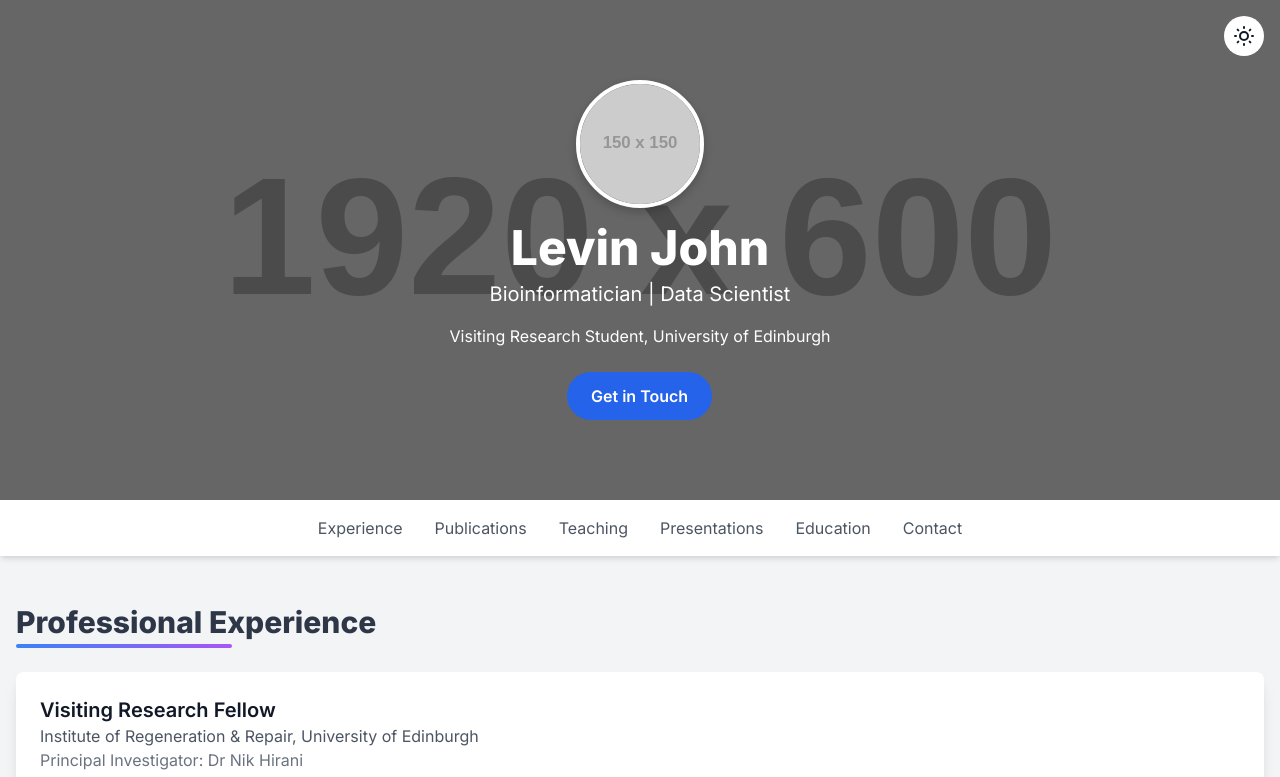
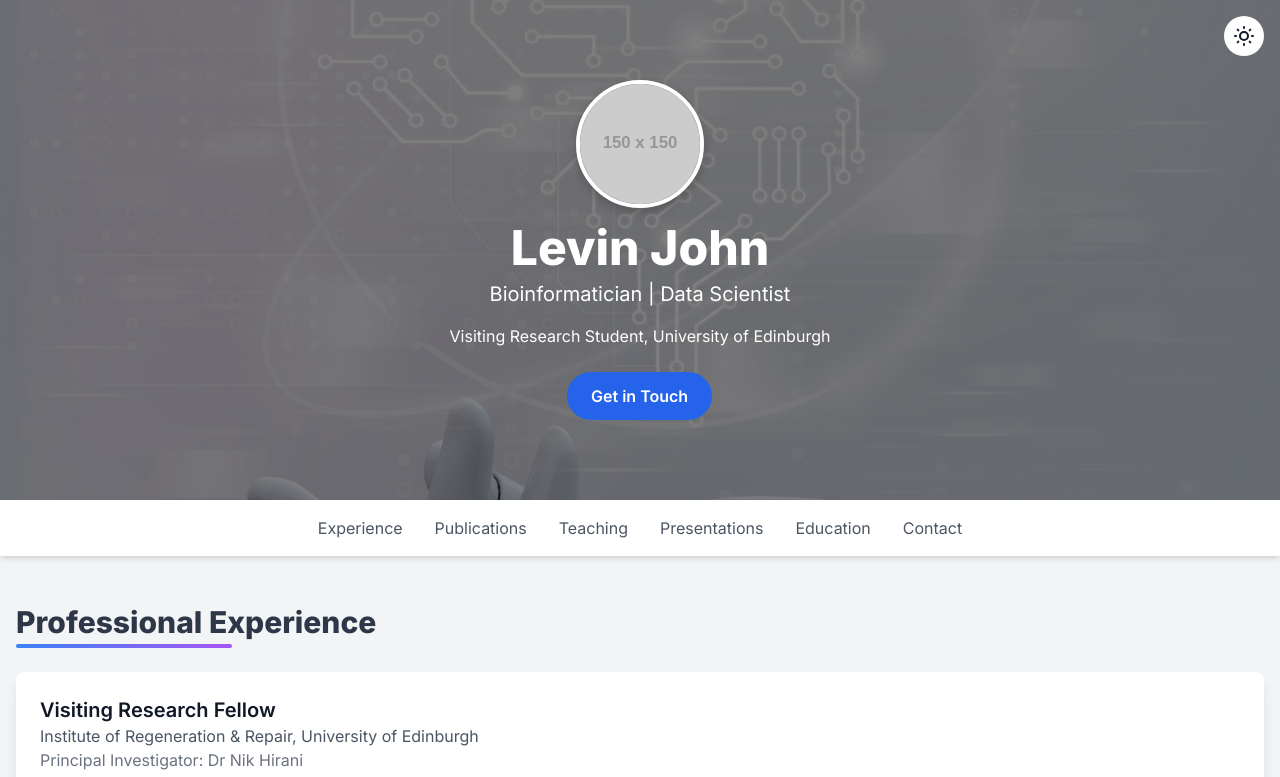
Before and after one commit to levinjohn/profile, a plain HTML site: page index.html in a window 1280 px wide. Shown: the top 777 px of the page. Drawn offline with nearby package versions, Linux system fonts and the light colour scheme; placeholder pictures from the web are drawn by us.

Commit message:
Update index.html

```diff
--- a/index.html
+++ b/index.html
@@ -16,7 +16,7 @@
             color: #e2e8f0;
         }
         .hero-section {
-            background: linear-gradient(rgba(0, 0, 0, 0.5), rgba(0, 0, 0, 0.5)), url('https://via.placeholder.com/1920x600?text=Background+Image');
+            background: linear-gradient(rgba(0, 0, 0, 0.5), rgba(0, 0, 0, 0.5)), url('https://github.com/levinjohn/profile/blob/main/143122.jpg');
             background-size: cover;
             background-attachment: fixed;
             background-position: center;
```
